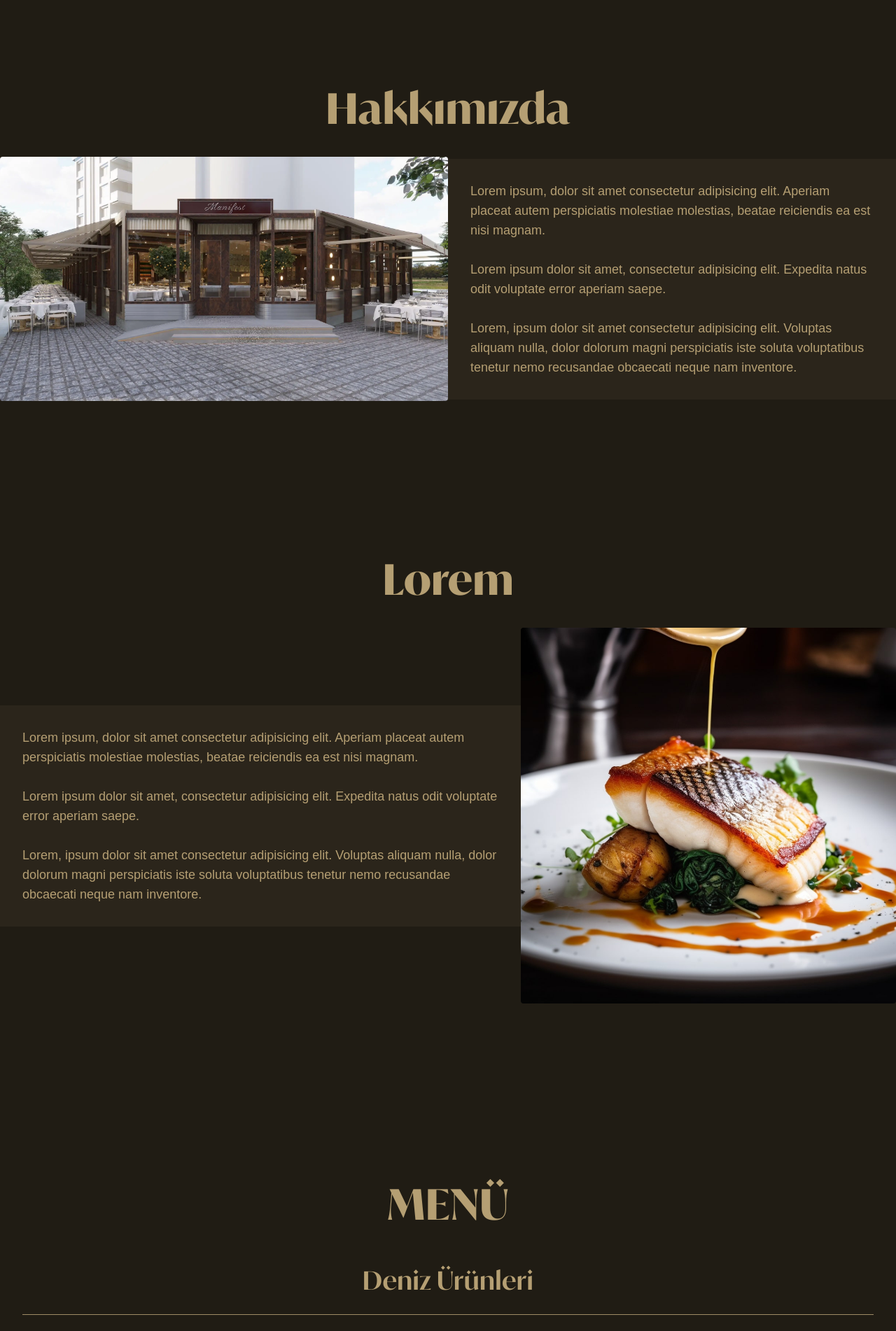
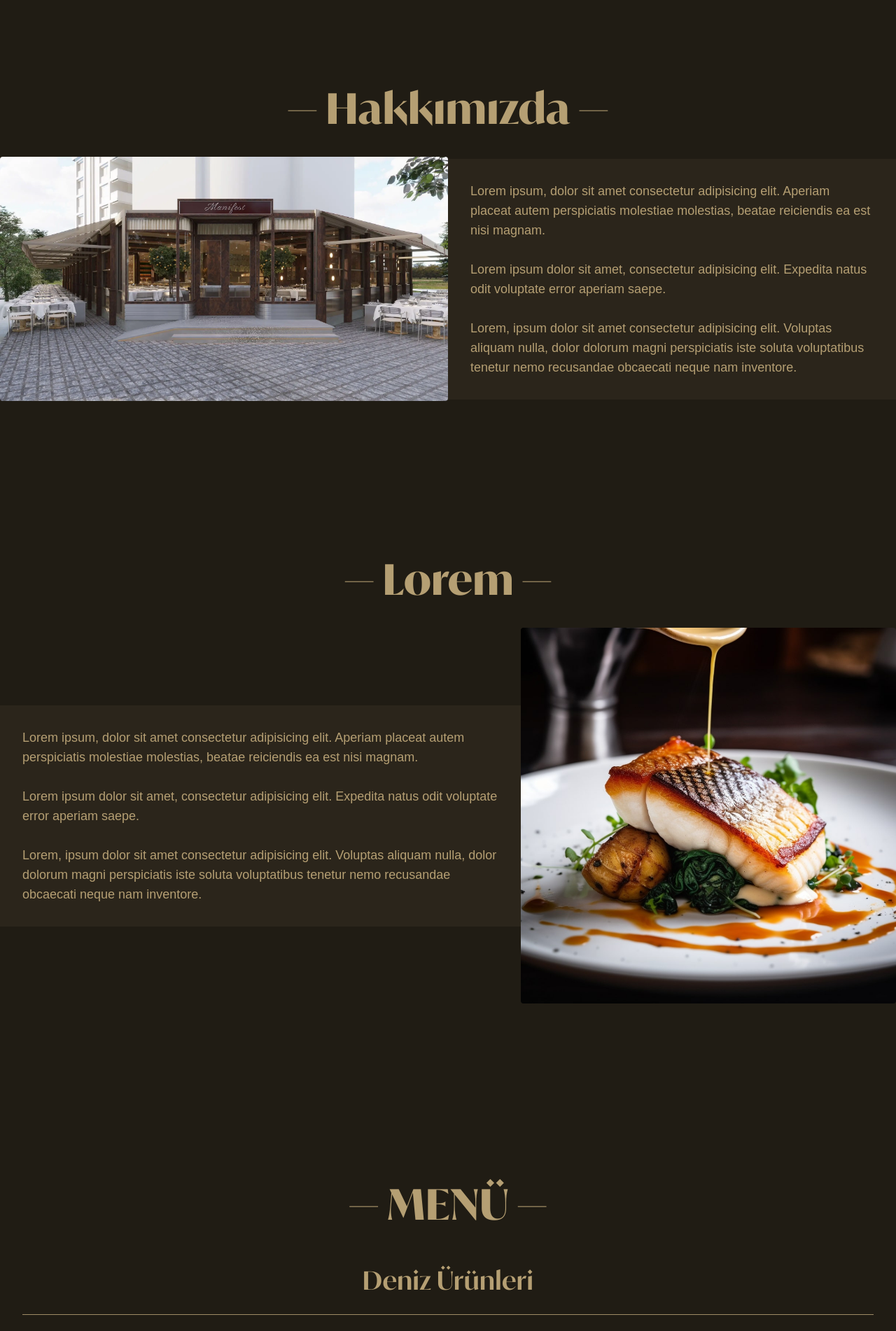
Before and after one commit to irfansubasi/manifest, a React (Vite) app: page / in a window 1280 px wide. Shown: the part 900-2802 px from the top of the page at 70% size. Built offline with nearby package versions, Linux system fonts and the light colour scheme.

Commit message:
add dash to headings

```diff
--- a/src/App.css
+++ b/src/App.css
@@ -23,6 +23,10 @@
   bottom: 0;
   background-color: rgba(0, 0, 0, 0.8);
   z-index: 1;
+}
+
+.divider-img {
+  width: 5rem;
 }
 
 @media (max-width: 1325px) {
--- a/src/App.jsx
+++ b/src/App.jsx
@@ -138,9 +138,9 @@ function App() {
           <div id="about" className="about-us mt-56">
             <h1
               data-aos="fade-up"
-              className="text-center text-6xl font-IvyMode-Bold mb-10"
+              className="flex items-center justify-center text-center text-6xl font-IvyMode-Bold mb-10"
             >
-              Hakkımızda
+              — Hakkımızda —
             </h1>
             <div className="flex flex-col md:flex-row items-center justify-between">
               <div className="w-full md:w-1/2" data-aos="fade-left">
@@ -179,7 +179,7 @@ function App() {
               data-aos="fade-up"
               className="text-center text-6xl font-IvyMode-Bold mb-10"
             >
-              Lorem
+              — Lorem —
             </h1>
             <div className="flex flex-col-reverse md:flex-row items-center justify-center">
               <div className="w-full p-8 card-text" data-aos="fade-left">
@@ -215,7 +215,7 @@ function App() {
           className="menu-section container mx-auto text-center mt-52 py-12"
         >
           <h1 data-aos="fade-up" className="mb-8 text-6xl font-IvyMode-Bold">
-            MENÜ
+            — MENÜ —
           </h1>
           {Object.keys(menuData).map((categoryKey, categoryIndex) => (
             <Accordion
```
Also changed, not shown: public/assets/divide.svg (deleted).
